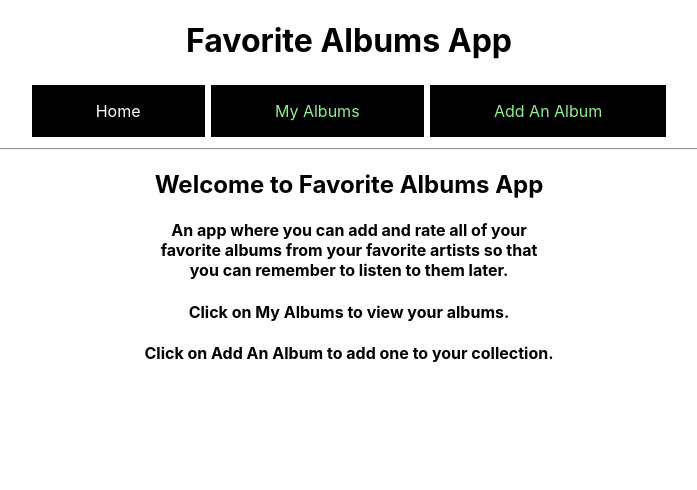
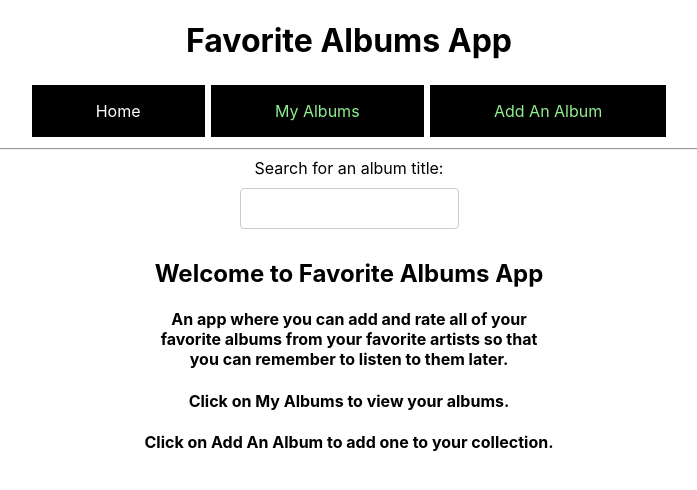
Before and after one commit to guzdaniel/favorite-albums-app, a React (Create React App) app: page / in a window 1280 px wide. Shown: the top 490 px of the page, without its empty margins (291-988 px from the left). Built offline with nearby package versions, Linux system fonts and the light colour scheme; data requests are answered from the project's data file.

Commit message:
Adds a Search component and an input form for searching

```diff
--- a/db.json
+++ b/db.json
@@ -6,6 +6,20 @@
       "image": "https://archive.org/download/mbid-3127c6af-617f-4d82-9002-6cc74ab8648d/mbid-3127c6af-617f-4d82-9002-6cc74ab8648d-2077878547_thumb500.jpg",
       "rating": "4",
       "id": 1
+    },
+    {
+      "title": "Parachutes",
+      "artist": "Coldplay",
+      "image": "https://archive.org/download/mbid-03271bb1-a396-4038-a068-b7d5945c2c37/mbid-03271bb1-a396-4038-a068-b7d5945c2c37-32061600279_thumb500.jpg",
+      "rating": "5",
+      "id": 2
+    },
+    {
+      "title": "Mylo Xyloto",
+      "artist": "Coldplay",
+      "image": "https://archive.org/download/mbid-8150971b-e254-4e57-9cd9-8300b2727df5/mbid-8150971b-e254-4e57-9cd9-8300b2727df5-2833397499_thumb500.jpg",
+      "rating": "3",
+      "id": 3
     }
   ]
 }
--- a/src/Components/App.js
+++ b/src/Components/App.js
@@ -7,6 +7,7 @@ import Navigation from './Navigation';
 import Header from './Header';
 import { BrowserRouter as Router, Switch, Route } from 'react-router-dom'
 import { useState, useEffect } from "react";
+import Search from './Search';
 
 
 function App() {
@@ -31,6 +32,7 @@ function App() {
       <div className="App">
         <Header className="header" />
         <Navigation />
+        <Search />
         <Switch>
           <Route exact path="/albums/new">
             <AlbumForm addAlbum={addAlbum} />
--- /dev/null
+++ b/src/Components/Search.js
@@ -0,0 +1,22 @@
+import React from "react";
+
+function Search(){
+
+
+    function handleChange(e) {
+        console.log(e.target.value)
+    }
+
+
+
+    return(
+        <div>
+            Search for an album title:
+            <form>
+                <input type="text" name="search" defaultValue="" onChange={handleChange} />
+            </form>
+        </div>
+    )
+}
+
+export default Search
```
